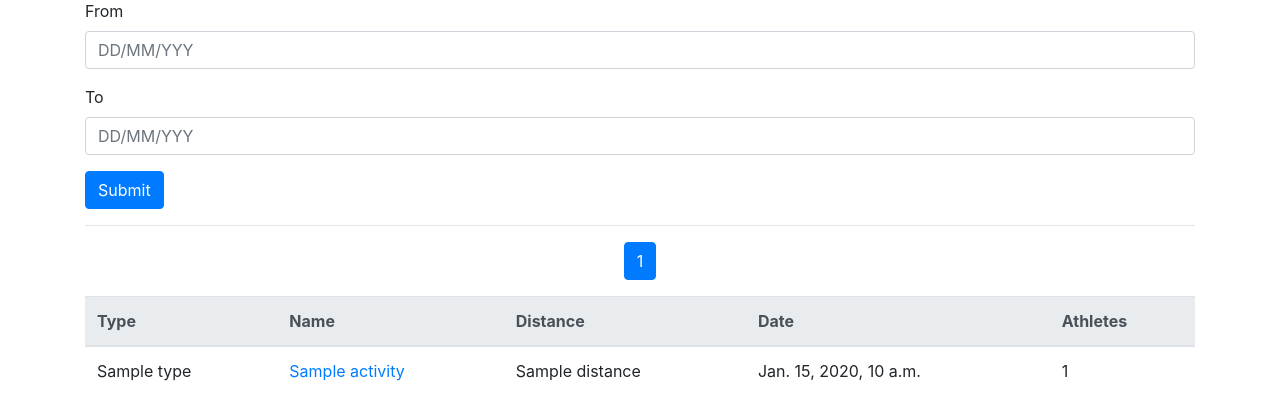
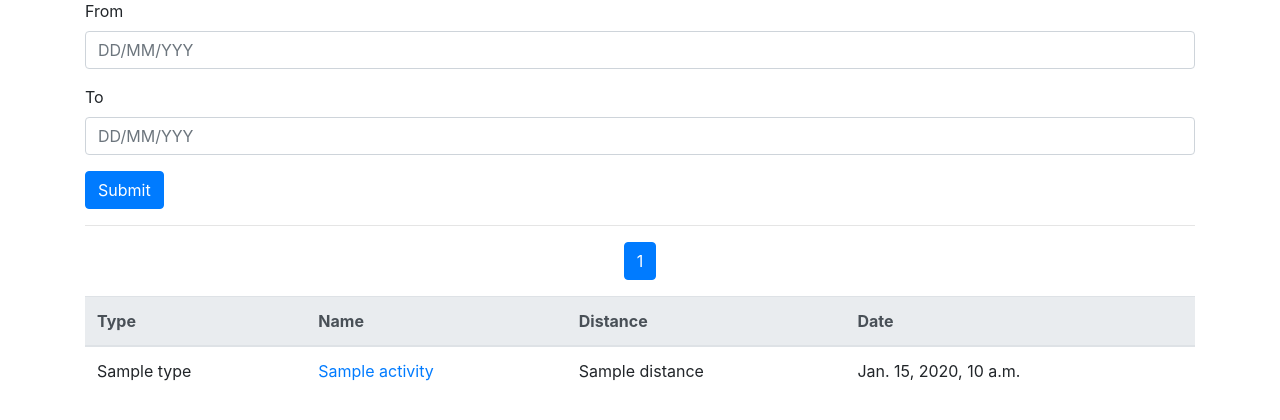
Before and after one commit to richardgiddings/stravasearch, a Django app: template core/templates/core/home.html in a window 1280 px wide. Shown: the part 84-504 px from the top of the page. Run offline with Django 3.2, Linux system fonts and the light colour scheme; the template is opened without the code that fills it: most values are stand-ins (such as "Sample title", 1, 10 or a date in 2020); parts of the project's set-up code (start-up, migrations or seed data) failed here and were passed over; some libraries are stand-ins or nearby versions.

Commit message:
Removed Athletes from results

```diff
--- a/core/templates/core/home.html
+++ b/core/templates/core/home.html
@@ -44,7 +44,6 @@
             <th>Name</th>
             <th>Distance</th>
             <th>Date</th>
-            <th>Athletes</th>
         </tr>
     </thead>
 {% for activity in activities %}
@@ -53,7 +52,6 @@
         <td><a href="{{ activity.link }}">{{ activity.name }}</a></td>
         <td>{{ activity.distance }}</td>
         <td>{{ activity.date }}</td>
-        <td>{{ activity.athlete_count }}</td>
     </tr>
 {% endfor %}
 </table>
--- a/core/views.py
+++ b/core/views.py
@@ -62,7 +62,6 @@ def home(request):
                     "type": activity.type,
                     "link": "https://www.strava.com/activities/{}".format(activity.id),
                     "date": activity.start_date_local,
-                    "athlete_count": activity.athlete_count,
                 }
             )
 
```
Also changed, not shown: site.png.
